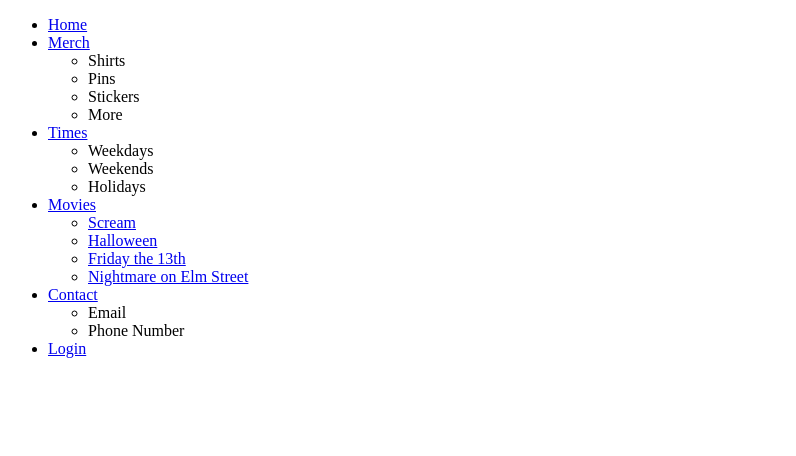
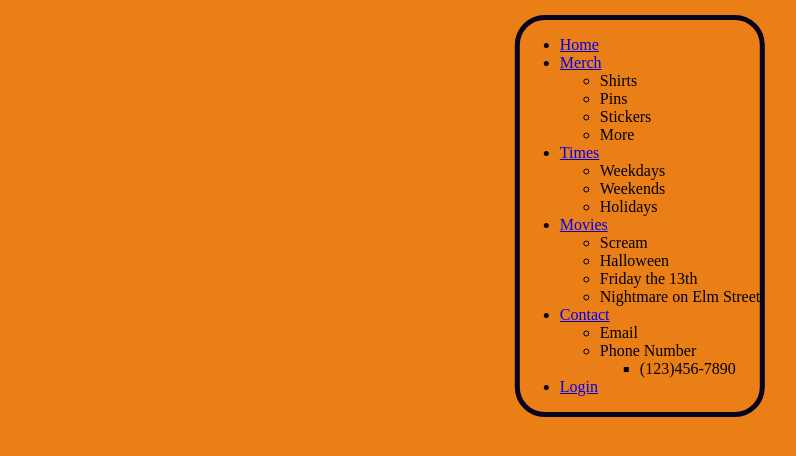
Before and after one commit to HackingdaHammy/Navigation-tab, a plain HTML site: page index.html in a window 1280 px wide. Shown: the whole page, without its empty margins (0-796 px from the left). Drawn offline with Linux system fonts and the light colour scheme.

Commit message:
Giving the nav tab a bit of stylization
Has a bit of stylization, however the functionality still comes first, will update it with more functions and styles soon. Meant to give a Halloween/Horror vibe to it that you'd expect out of a theatre website

```diff
--- a/index.html
+++ b/index.html
@@ -4,6 +4,7 @@
     <meta charset="UTF-8">
     <meta http-equiv="X-UA-Compatible" content="IE=edge">
     <meta name="viewport" content="width=device-width, initial-scale=1.0">
+    <link rel="stylesheet" type="text/css" href="style.css">
     <title>Document</title>
 </head>
 <body>
@@ -31,10 +32,10 @@
             <li><a href="tabs">Movies</a>
                 <ul>
 <!--Iconic Horror Movie Names were used XD-->
-                    <li><a href="#">Scream</a></li>
-                    <li><a href="#">Halloween</a></li>
-                    <li><a href="#">Friday the 13th</a></li>
-                    <li><a href="#">Nightmare on Elm Street</a></li>
+                    <li>Scream</li>
+                    <li>Halloween</li>
+                    <li>Friday the 13th</li>
+                    <li>Nightmare on Elm Street</li>
                 </ul>
         <!--Optgrouping doesn't work too well with the function of a nav bar tab
                 <optgroup label="Local Stores">
@@ -48,7 +49,13 @@
             <li><a href="tabs">Contact</a>
                 <ul>
                     <li>Email</li>
-                    <li>Phone Number</li>
+<!--Testing the possiblity of putting a list within a list-->
+                    <li>Phone Number
+                        <ul>
+<!--Can be done, but with an unordered list tag first followed by a list tag-->
+                            <li>(123)456-7890</li>
+                        </ul>
+                    </li>
                 </ul>
             </li>
             <li><a href="tabs">Login</a></li>
--- /dev/null
+++ b/style.css
@@ -0,0 +1,17 @@
+body {
+    font-family: Allaina, serif;
+/*Going with a more Halloween/horror themed colour pallete*/
+    background: #ea7e17;
+}
+
+nav {
+    position: absolute;
+    top: 15px;
+    left: 50%;
+    display: inline-block;
+    border: 5px solid #05031d;
+    border-radius: 30px;
+    transform: translateX(-50%);
+/*Slight animation here might change it later to test various animations*/
+    animation: fade-in 1s ease-out;
+}
```
